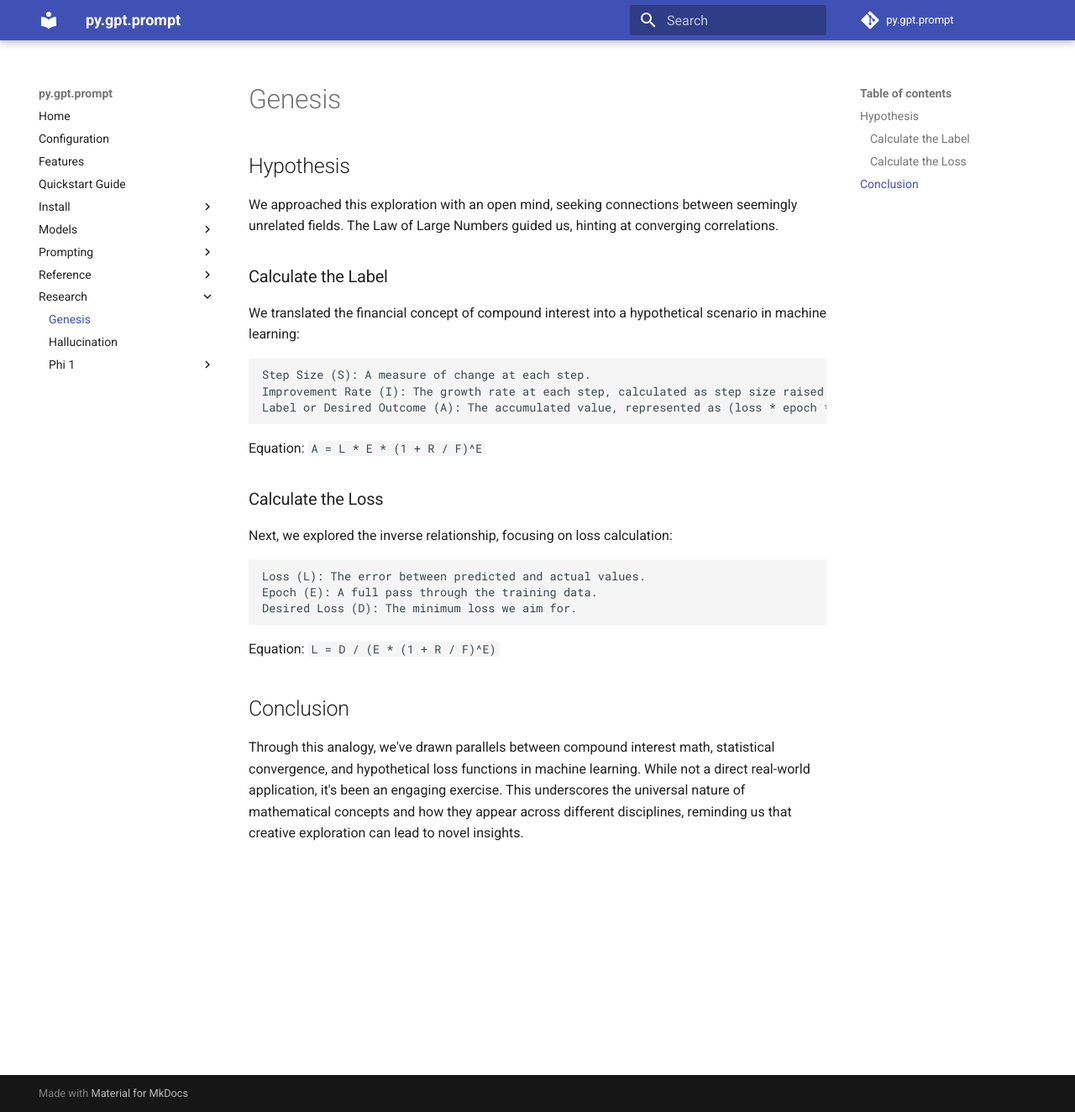
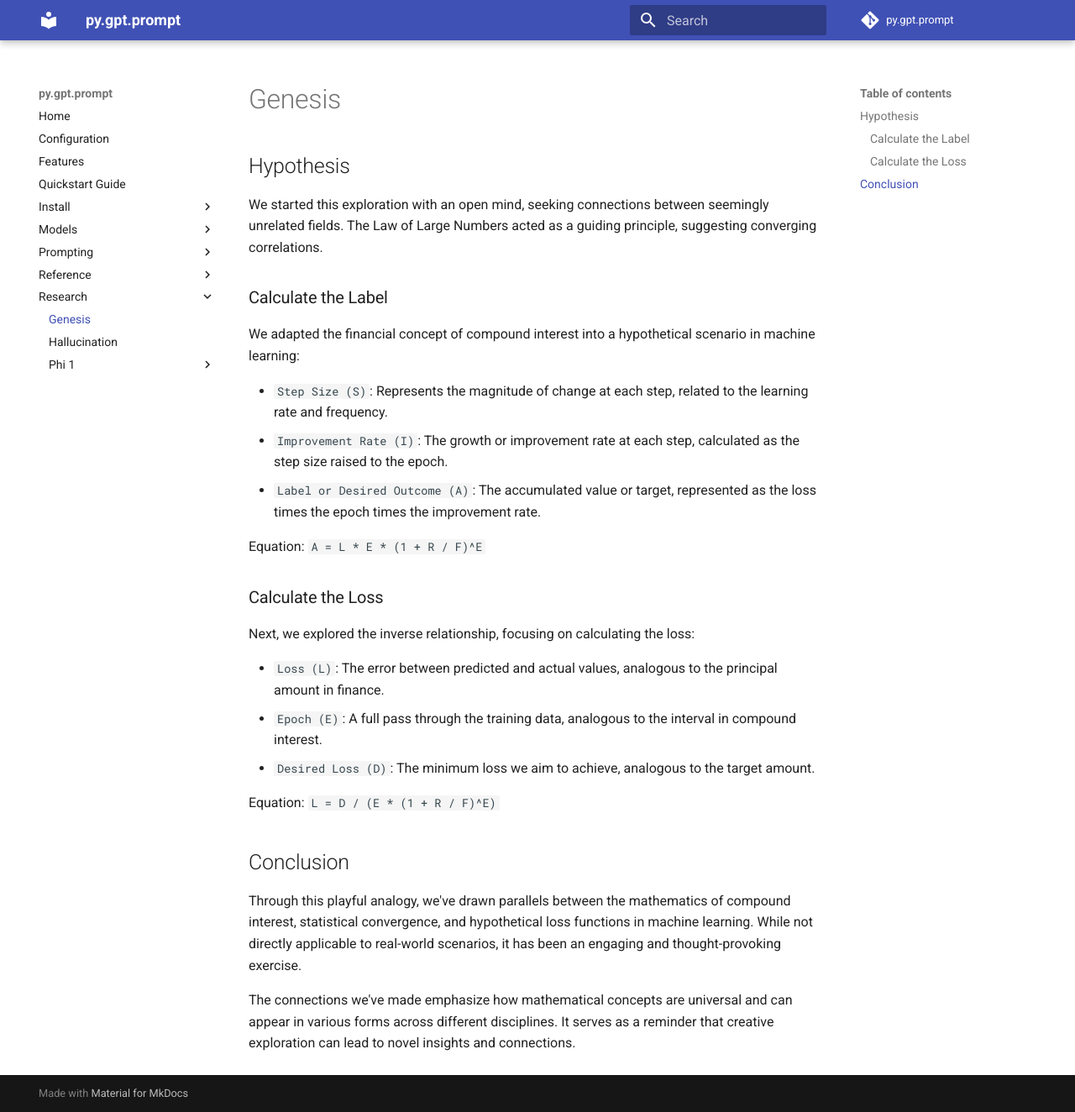
Before and after one commit to teleprint-me/py.gpt.prompt, an MkDocs documentation site: the page built from docs/research/genesis.md, in a window 1280 px wide and 1324 px high. Shown: the whole window at 84% size. Built offline with MkDocs 1.6.1 and Material for MkDocs 9.7.7, drawn with Linux system fonts in a browser that asks for light colours; comment, search, counter and statistics services are not loaded.

Commit message:
docs: Fix GPT-3.5's revision and use GPT-4's as a guide

````diff
--- a/docs/research/genesis.md
+++ b/docs/research/genesis.md
@@ -2,40 +2,44 @@
 
 ## Hypothesis
 
-We approached this exploration with an open mind, seeking connections between
-seemingly unrelated fields. The Law of Large Numbers guided us, hinting at
-converging correlations.
+We started this exploration with an open mind, seeking connections between
+seemingly unrelated fields. The Law of Large Numbers acted as a guiding
+principle, suggesting converging correlations.
 
 ### Calculate the Label
 
-We translated the financial concept of compound interest into a hypothetical
+We adapted the financial concept of compound interest into a hypothetical
 scenario in machine learning:
 
-```
-Step Size (S): A measure of change at each step.
-Improvement Rate (I): The growth rate at each step, calculated as step size raised to the epoch.
-Label or Desired Outcome (A): The accumulated value, represented as (loss * epoch * improvement rate).
-```
+- `Step Size (S)`: Represents the magnitude of change at each step, related to
+  the learning rate and frequency.
+- `Improvement Rate (I)`: The growth or improvement rate at each step,
+  calculated as the step size raised to the epoch.
+- `Label or Desired Outcome (A)`: The accumulated value or target, represented
+  as the loss times the epoch times the improvement rate.
 
 Equation: `A = L * E * (1 + R / F)^E`
 
 ### Calculate the Loss
 
-Next, we explored the inverse relationship, focusing on loss calculation:
+Next, we explored the inverse relationship, focusing on calculating the loss:
 
-```
-Loss (L): The error between predicted and actual values.
-Epoch (E): A full pass through the training data.
-Desired Loss (D): The minimum loss we aim for.
-```
+- `Loss (L)`: The error between predicted and actual values, analogous to the
+  principal amount in finance.
+- `Epoch (E)`: A full pass through the training data, analogous to the interval
+  in compound interest.
+- `Desired Loss (D)`: The minimum loss we aim to achieve, analogous to the
+  target amount.
 
 Equation: `L = D / (E * (1 + R / F)^E)`
 
 ## Conclusion
 
-Through this analogy, we've drawn parallels between compound interest math,
-statistical convergence, and hypothetical loss functions in machine learning.
-While not a direct real-world application, it's been an engaging exercise. This
-underscores the universal nature of mathematical concepts and how they appear
-across different disciplines, reminding us that creative exploration can lead to
-novel insights.
+Through this playful analogy, we've drawn parallels between the mathematics of
+compound interest, statistical convergence, and hypothetical loss functions in
+machine learning. While not directly applicable to real-world scenarios, it has
+been an engaging and thought-provoking exercise.
+
+The connections we've made emphasize how mathematical concepts are universal and
+can appear in various forms across different disciplines. It serves as a
+reminder that creative exploration can lead to novel insights and connections.
````
